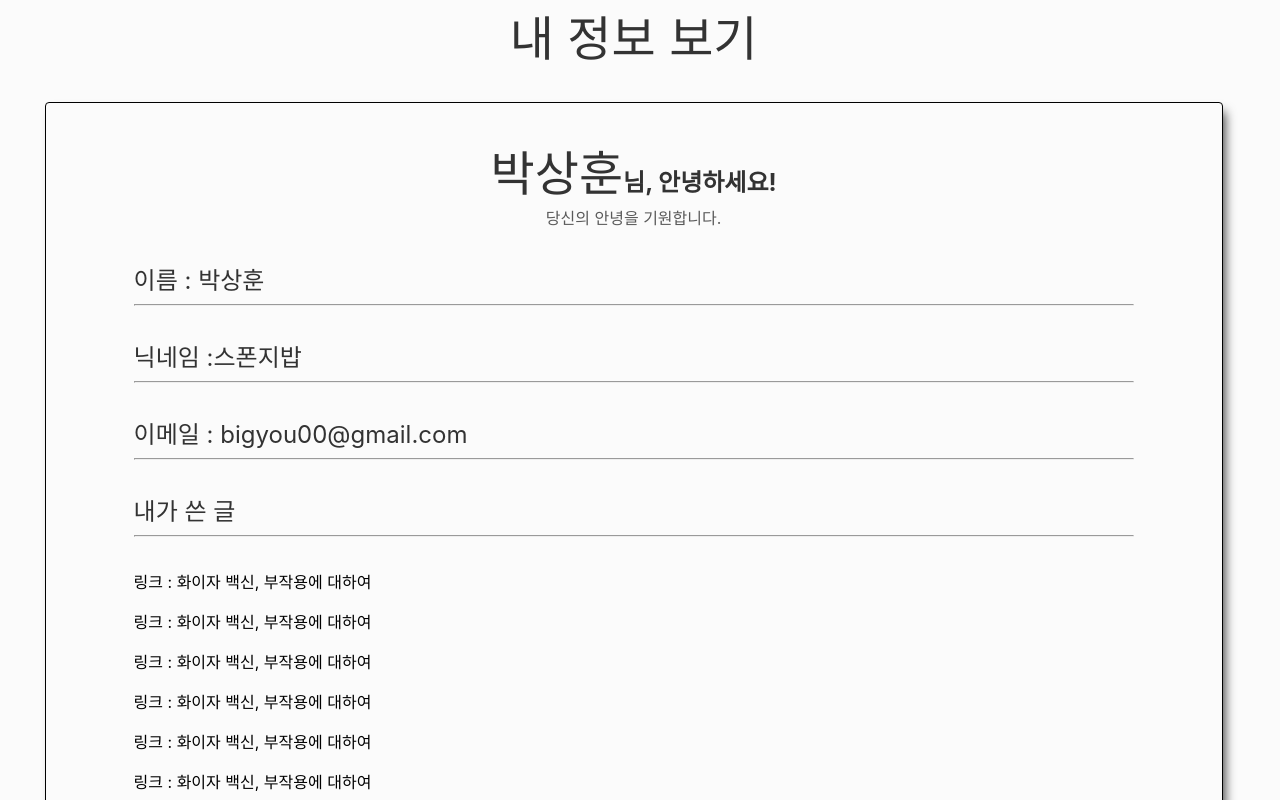
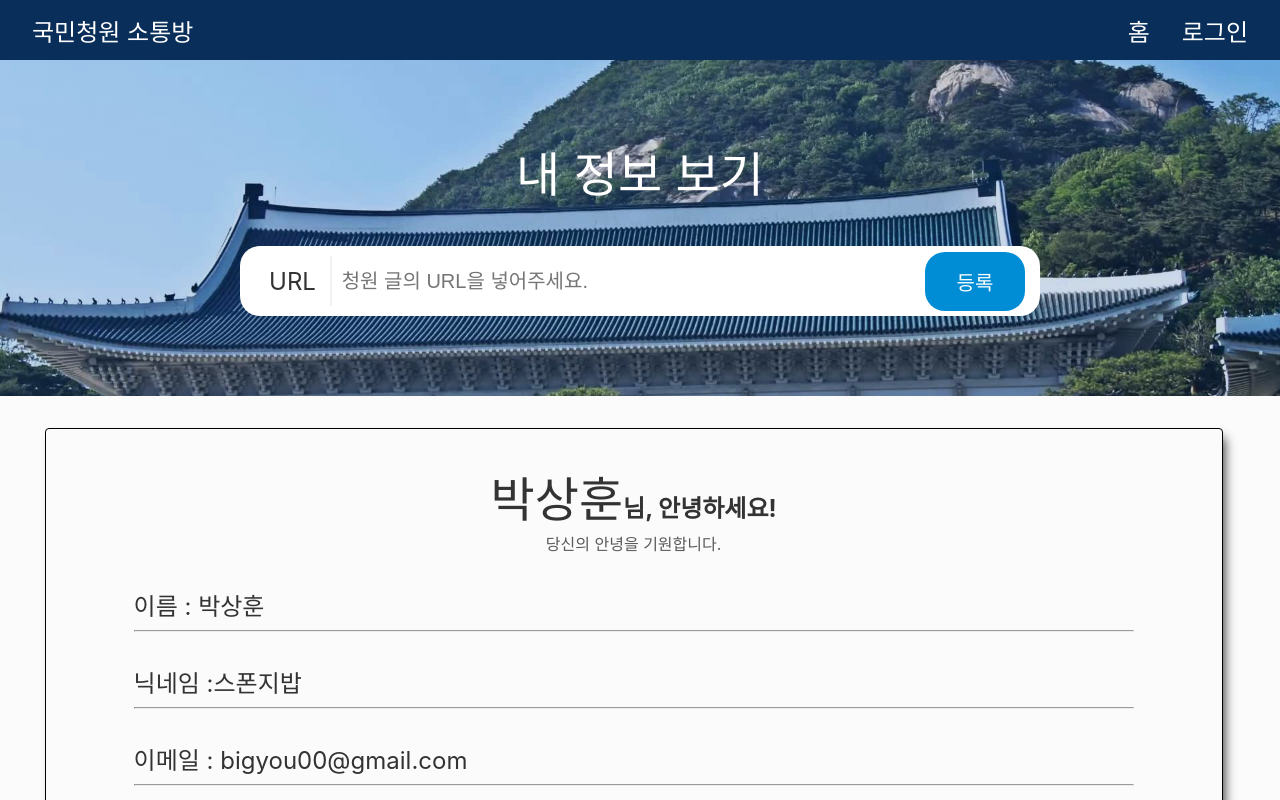
Before and after one commit to potato-club/national-petition-frontend, a Next.js app: page /user/profile in a window 1280 px wide. Shown: the top 800 px of the page. Built offline with nearby package versions, Linux system fonts and the light colour scheme.

Commit message:
[ADD] 상훈꺼 도와주기

```diff
--- a/components/common/TitleHeader.tsx
+++ b/components/common/TitleHeader.tsx
@@ -22,6 +22,19 @@ export const TitleHeader: React.FC<Props> = ({ title, top5Visible = true }) => {
   );
 };
 
+const ImageWrapper = styled.div`
+  background-image: url('/img/headerbg.jpeg');
+  background-size: cover;
+  opacity: 0.5;
+  position: absolute;
+  top: 0px;
+  left: 0px;
+  right: 0px;
+  bottom: 0px;
+  width: 100vw;
+  z-index: -1;
+`;
+
 const Wrapper = styled.div`
   display: flex;
   align-items: center;
@@ -31,7 +44,12 @@ const Wrapper = styled.div`
   margin-right: auto;
   padding: 16px;
   padding-bottom: 50px;
-  background-color: ${customColor.deepBlue};
+  background-image: linear-gradient(
+      rgba(3, 68, 151, 0.2),
+      rgba(3, 68, 151, 0.2)
+    ),
+    url('/img/headerbg.jpeg');
+  background-size: cover;
 `;
 
 const Divide = styled.div`
--- a/pages/user/profile.jsx
+++ b/pages/user/profile.jsx
@@ -1,5 +1,10 @@
 import React, { useState } from 'react';
-import { LayoutContainer, TypoGraphy, Header } from 'components/common';
+import {
+  LayoutContainer,
+  TypoGraphy,
+  Header,
+  TitleHeader,
+} from 'components/common';
 import styled from '@emotion/styled';
 import { customColor } from 'constants/index';
 
@@ -14,11 +19,9 @@ const profile = () => {
   };
   return (
     <LayoutContainer>
+      <Header />
+      <TitleHeader title="내 정보 보기" top5Visible={false} />
       <ProfileBox>
-        {/* <Header /> */}
-        <TypoGraphy type="Head" color={customColor.black}>
-          내 정보 보기
-        </TypoGraphy>
         <ProfileForm>
           <FormHeader>
             <SayHi>
```
Also changed, not shown: public/img/headerbg.jpeg (added), styles/img/headerbg.jpeg (added).
